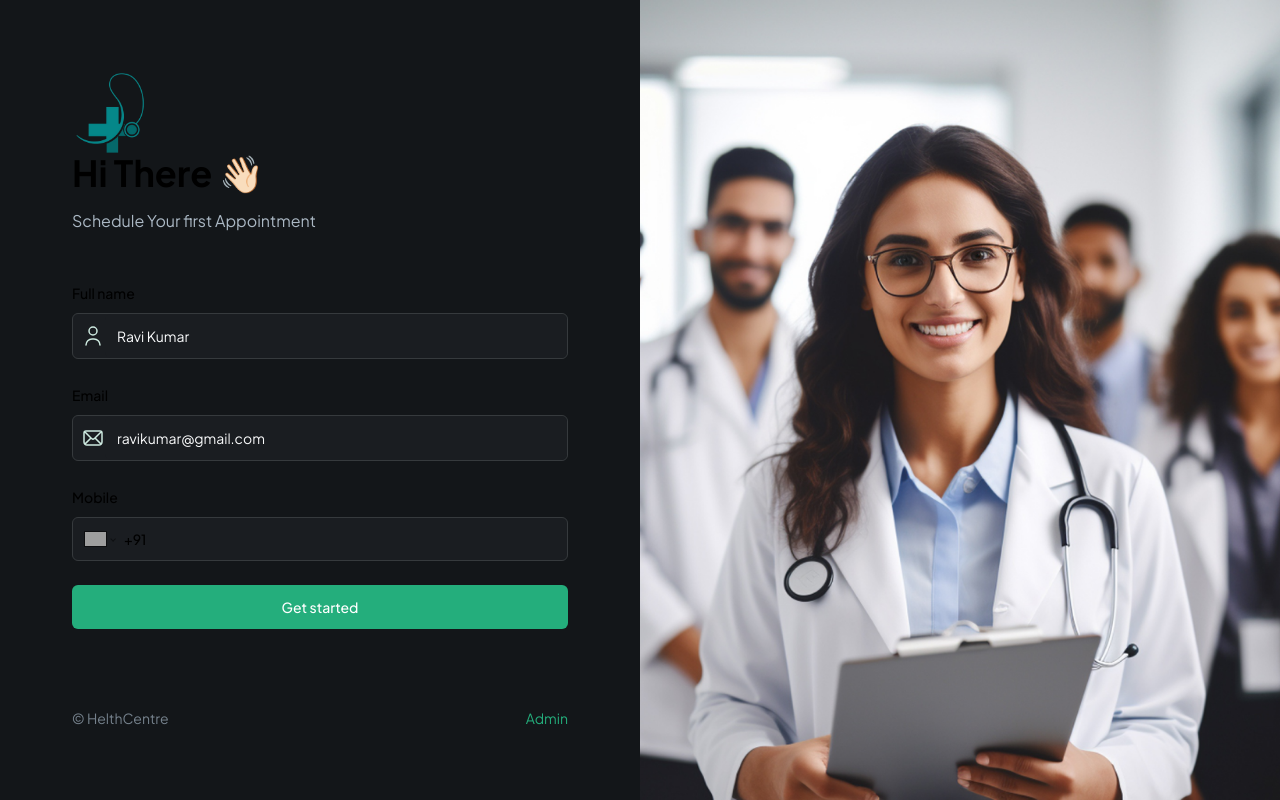
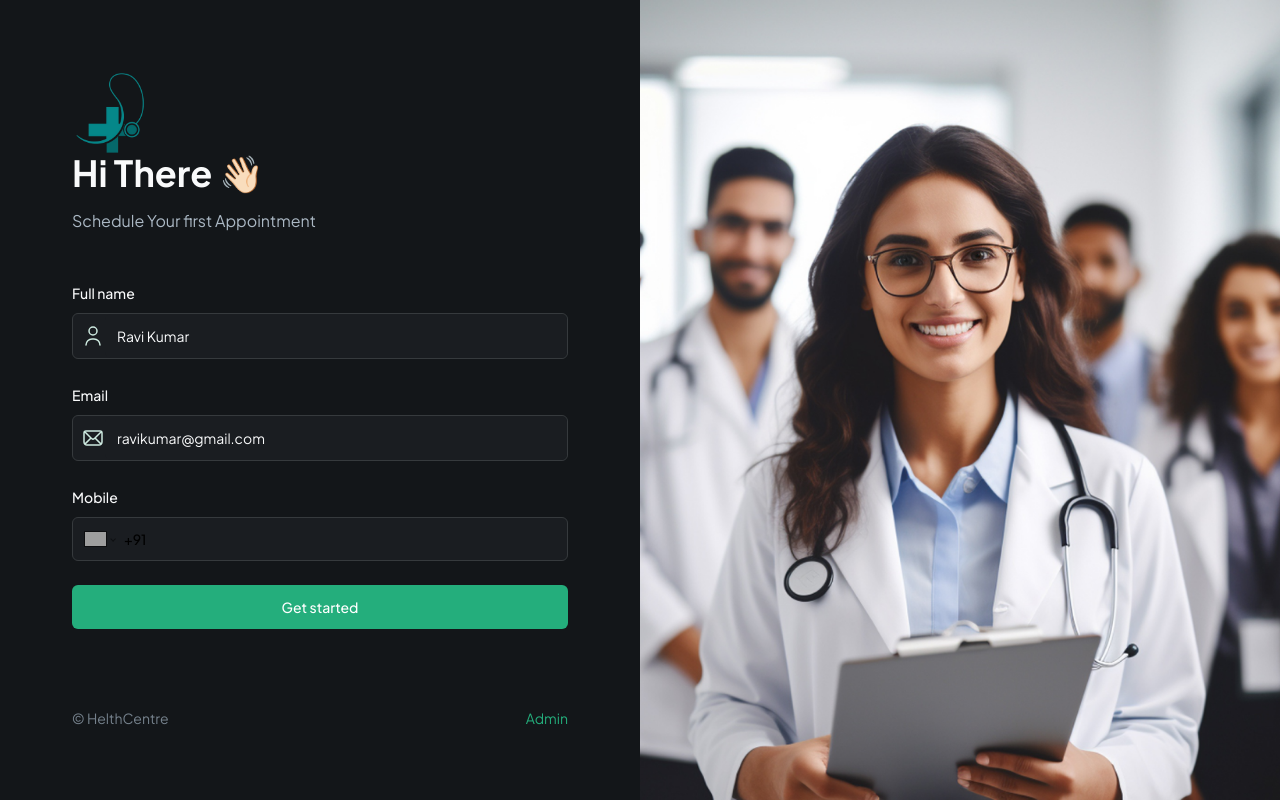
Before and after one commit to TanmayHH3009/HealthiFy, a Next.js app: page / in a window 1280 px wide. Built offline with nearby package versions, Linux system fonts and the light colour scheme; no server answers; grey boxes are pictures that could not be loaded.

Commit message:
first commit

```diff
--- a/app/globals.css
+++ b/app/globals.css
@@ -91,7 +91,7 @@
   }
 
   .admin-stat {
-    @apply flex w-full flex-col justify-between gap-5 sm:flex-row xl:gap-10;
+    @apply flex w-full flex-col justify-between gap-5 sm:flex-row xl:gap-10 text-gray-50;
   }
 
   /* ==== FORM */
--- a/components/forms/AppointmentForm.tsx
+++ b/components/forms/AppointmentForm.tsx
@@ -143,7 +143,7 @@ let buttonLebel;switch(type){
     <Form {...form}>
       <form onSubmit={form.handleSubmit(onSubmit)} className="space-y-6 flex-1">
       {type==='create' && <section className="mb-12 space-y-4">
-          <h1 className="header">New Appointment</h1>
+          <h1 className="header text-gray-50">New Appointment</h1>
           <p className="text-dark-700"> Request Appointment in 10 seconds</p>
         </section>}
 
--- a/components/forms/PatientForm.tsx
+++ b/components/forms/PatientForm.tsx
@@ -61,7 +61,7 @@ setIsLoading(false);
     <Form {...form}>
       <form onSubmit={form.handleSubmit(onSubmit)} className="space-y-6 flex-1">
         <section className="mb-12 space-y-4">
-          <h1 className="header">Hi There 👋🏻</h1>
+          <h1 className="header text-gray-50">Hi There 👋🏻</h1>
           <p className="text-dark-700"> Schedule Your first Appointment</p>
         </section>
         <CustomFormField
--- a/components/ui/CustomFormField.tsx
+++ b/components/ui/CustomFormField.tsx
@@ -163,9 +163,9 @@ const CustomFormField = (props: CustomProps) => {
       control={control}
       name={name}
       render={({ field }) => (
-        <FormItem className="flex-1">
+        <FormItem className="flex-1 ">
           {fieldType !== FormFieldType.CHECKBOX && label && (
-            <FormLabel>{label}</FormLabel>
+            <FormLabel className="text-gray-50">{label}</FormLabel>
           )}
           <RenderField field={field} props={props} />
           <FormMessage className="shad-error" />
```
